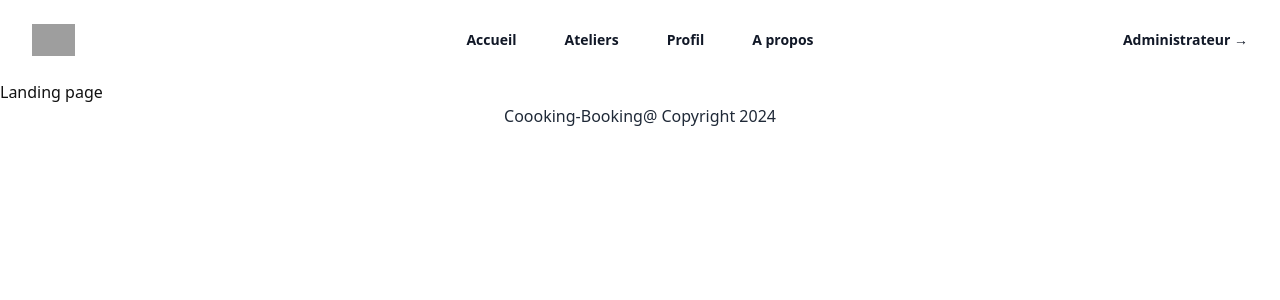
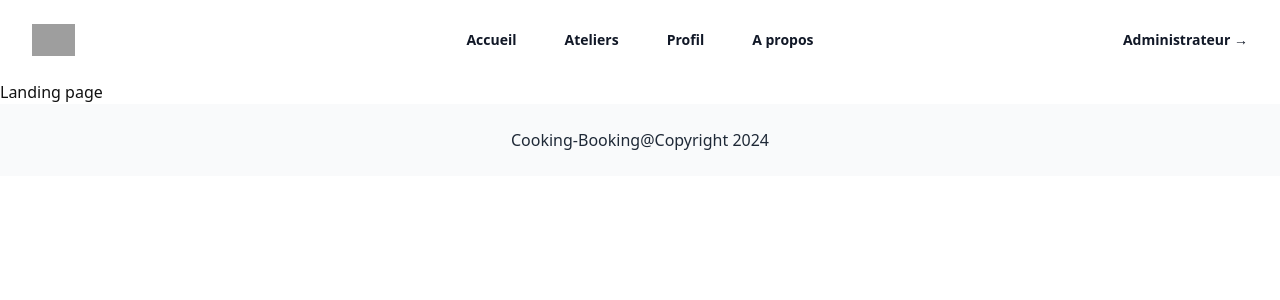
Before and after one commit to BrachV/cooking-booking, a React (Vite) app in the folder front-end/: page / in a window 1280 px wide. Shown: the top 300 px of the page. Built offline with nearby package versions, Linux system fonts and the light colour scheme; grey boxes are pictures that could not be loaded.

Commit message:
refactor(front/footerComponent): added padding

```diff
--- a/front-end/src/components/FooterComponent.tsx
+++ b/front-end/src/components/FooterComponent.tsx
@@ -1,8 +1,8 @@
 export const FooterComponent = () =>
 {
     return (
-        <div className="flex justify-center">
-            <p className="text-gray-800">Coooking-Booking@ Copyright 2024 </p>
+        <div className="flex justify-center p-6 bg-gray-50">
+            <p className="text-gray-800">Cooking-Booking@Copyright 2024 </p>
         </div>
     )
 }
```
